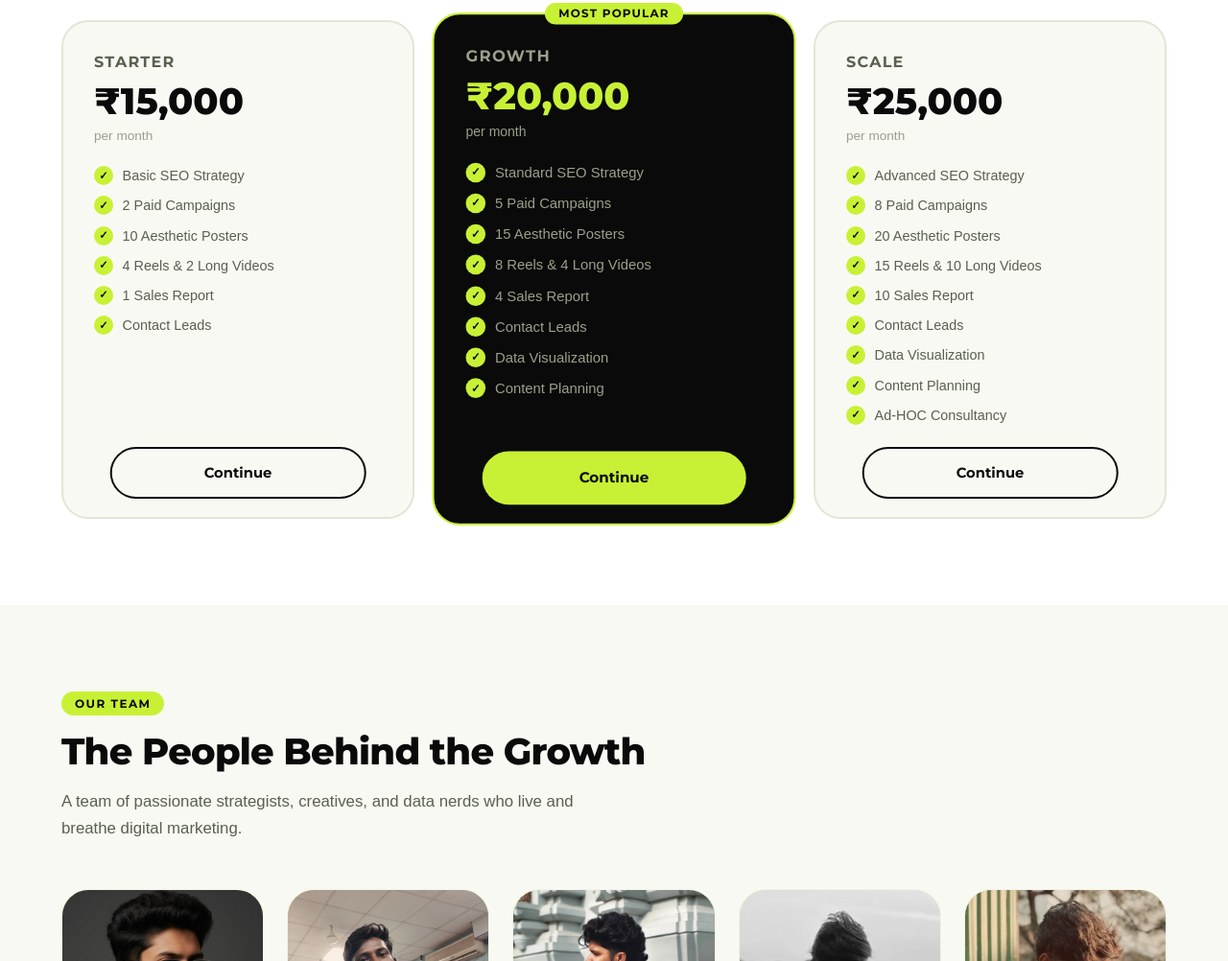
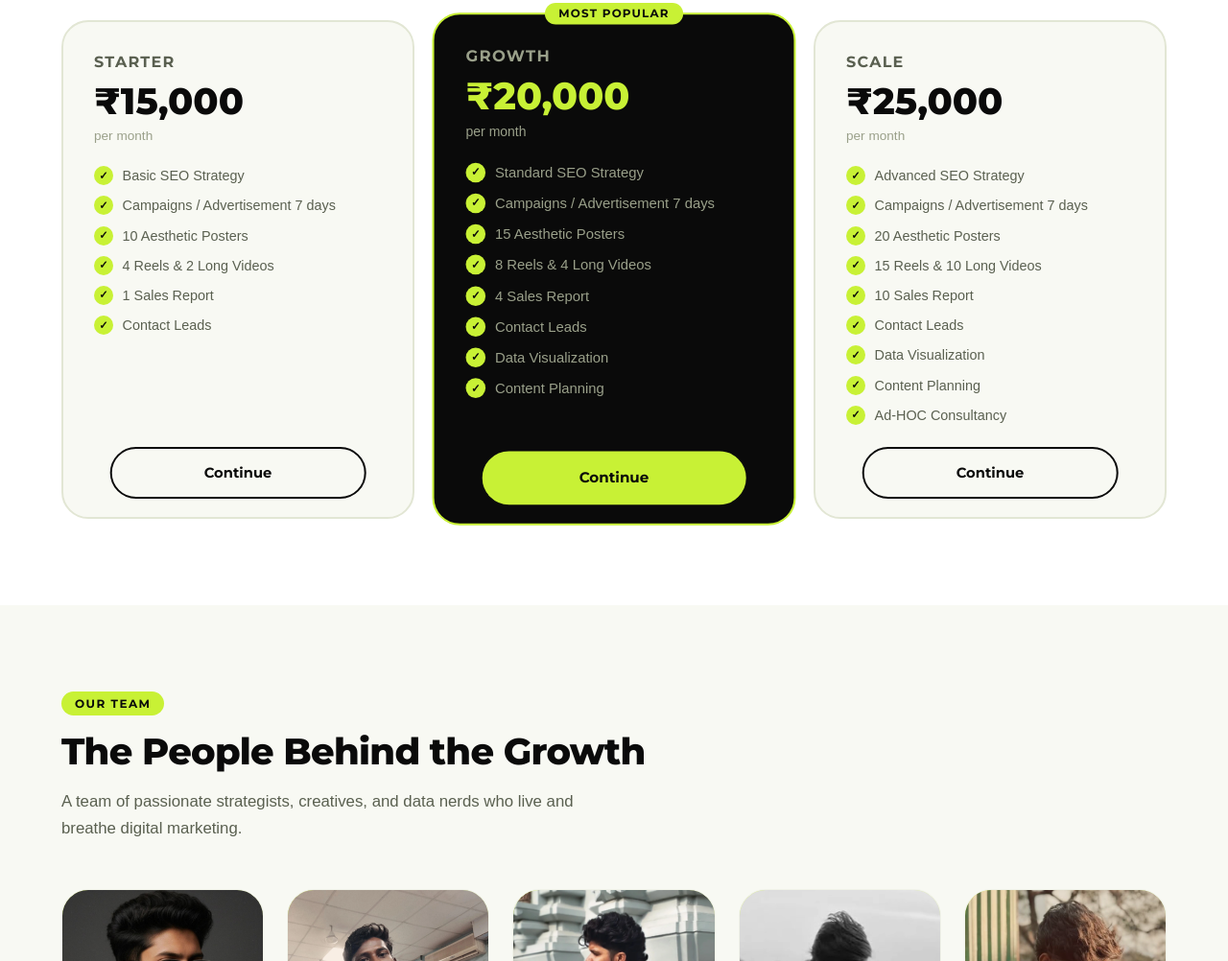
Before and after one commit to theliftmedia/home, a plain HTML site: page index.html in a window 1280 px wide. Shown: the part 3095-4097 px from the top of the page at 96% size. Drawn offline with Linux system fonts and the light colour scheme; a web font is replaced by a local one.

Commit message:
Update index.html

```diff
--- a/index.html
+++ b/index.html
@@ -268,7 +268,7 @@
           <div class="plan-period">per month</div>
           <ul class="plan-features">
             <li>Basic SEO Strategy</li>
-            <li>2 Paid Campaigns</li>
+            <li>Campaigns / Advertisement 7 days</li>
             <li>10 Aesthetic Posters</li>
             <li>4 Reels &amp; 2 Long Videos</li>
             <li>1 Sales Report</li>
@@ -285,7 +285,7 @@
           <div class="plan-period">per month</div>
           <ul class="plan-features">
             <li>Standard SEO Strategy</li>
-            <li>5 Paid Campaigns</li>
+            <li>Campaigns / Advertisement 7 days</li>
             <li>15 Aesthetic Posters</li>
             <li>8 Reels &amp; 4 Long Videos</li>
             <li>4 Sales Report</li>
@@ -303,7 +303,7 @@
           <div class="plan-period">per month</div>
           <ul class="plan-features">
             <li>Advanced SEO Strategy</li>
-            <li>8 Paid Campaigns</li>
+            <li>Campaigns / Advertisement 7 days</li>
             <li>20 Aesthetic Posters</li>
             <li>15 Reels &amp; 10 Long Videos</li>
             <li>10 Sales Report</li>
```
